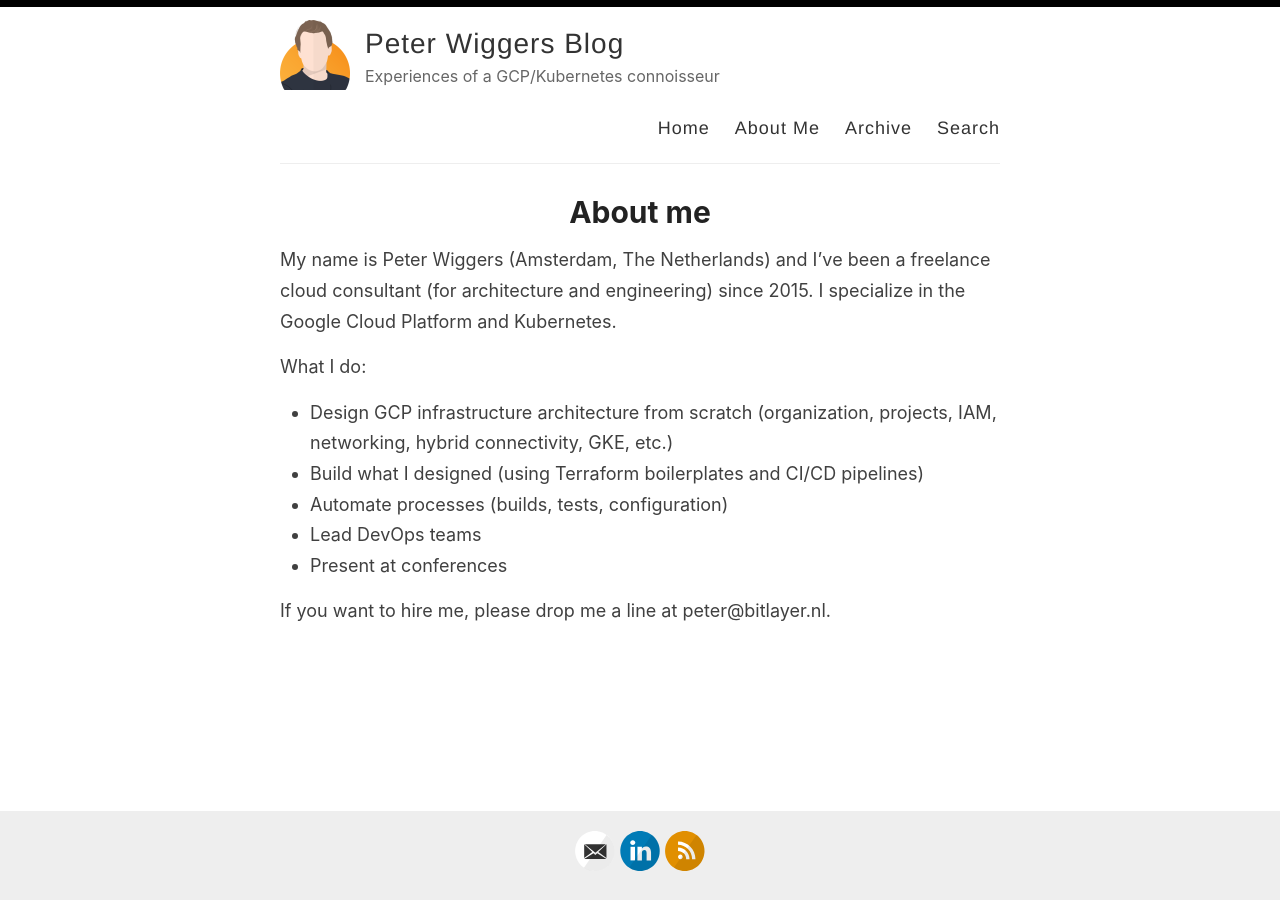
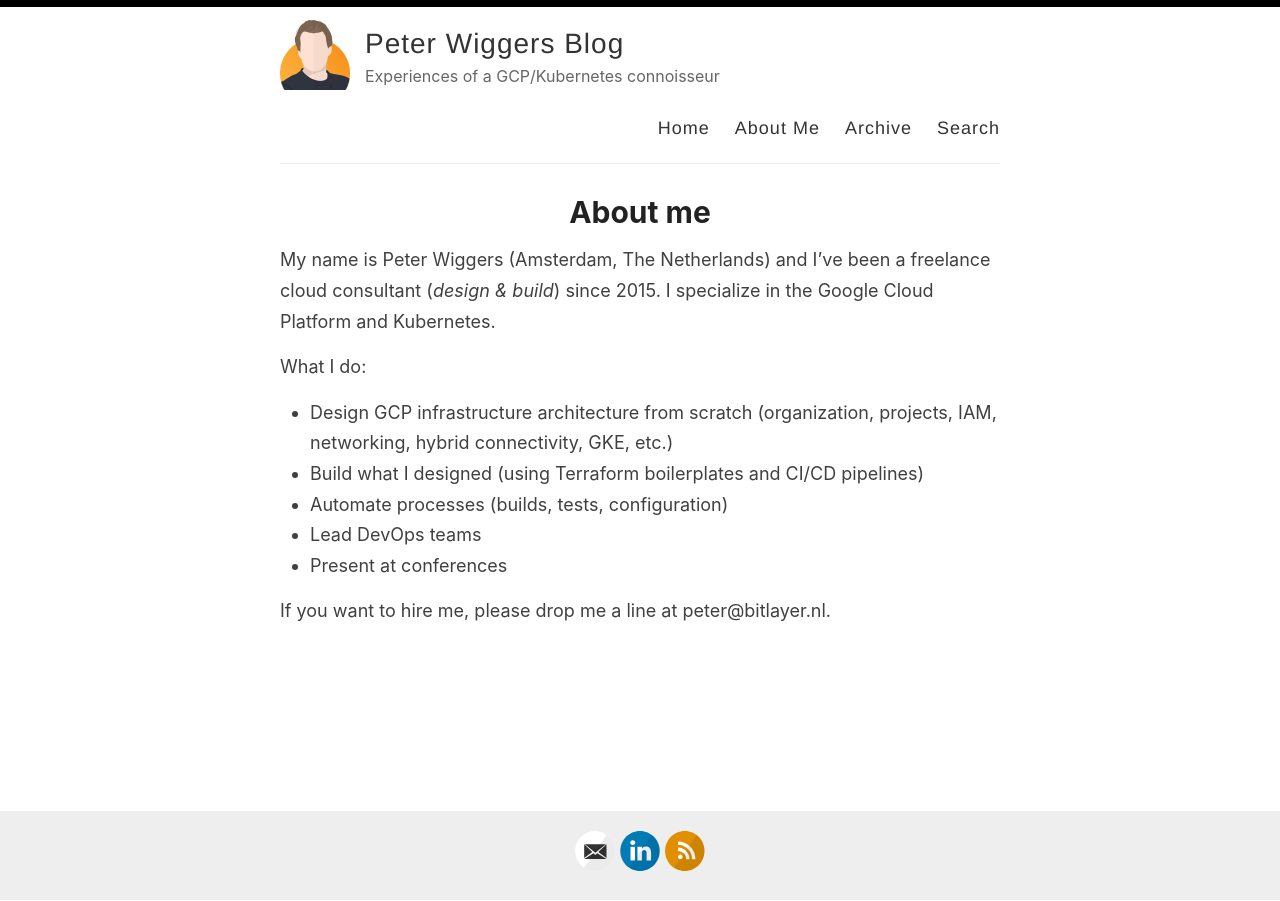
Before and after one commit to ppawiggers/ppawiggers.github.io, a Jekyll site: the page built from _pages/about-me.md, in a window 1280 px wide. Built offline with Jekyll 4.4.1, drawn with Linux system fonts in a browser that asks for light colours.

Commit message:
about me

```diff
--- a/_pages/about-me.md
+++ b/_pages/about-me.md
@@ -4,7 +4,7 @@ title: About me
 permalink: /about-me/
 ---
 
-My name is Peter Wiggers (Amsterdam, The Netherlands) and I've been a freelance cloud consultant (for architecture and engineering) since 2015. I specialize in the Google Cloud Platform and Kubernetes.
+My name is Peter Wiggers (Amsterdam, The Netherlands) and I've been a freelance cloud consultant (_design &amp; build_) since 2015. I specialize in the Google Cloud Platform and Kubernetes.
 
 What I do:
 
```
